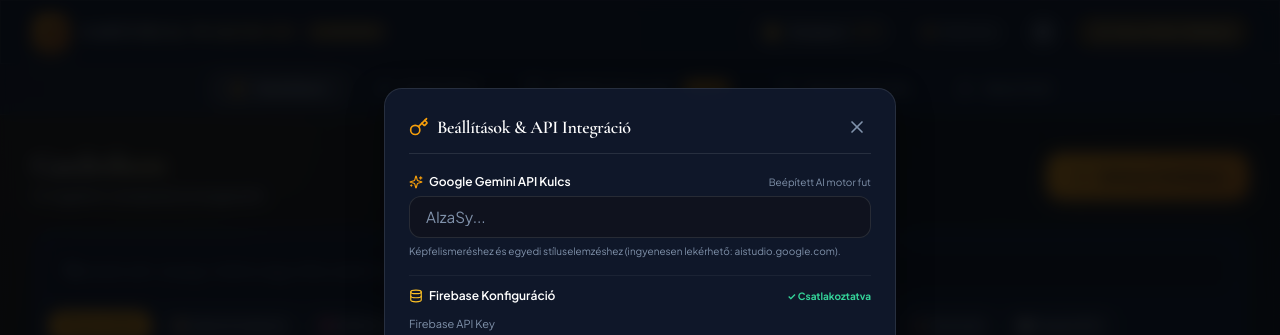
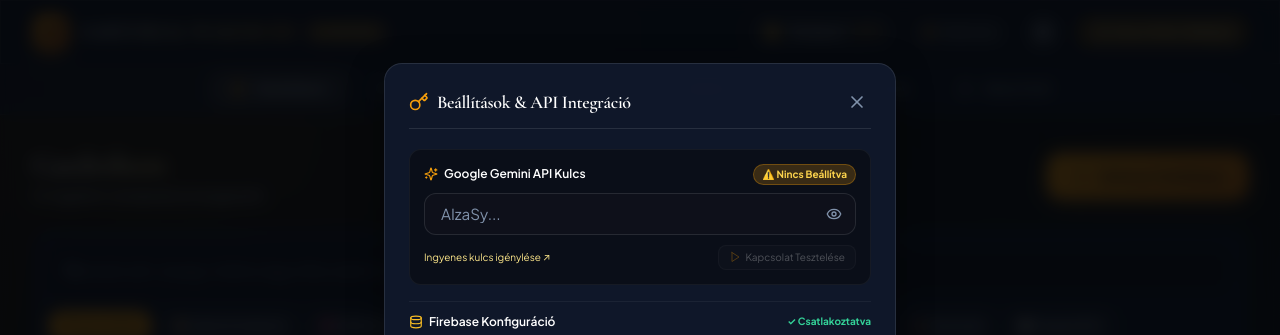
Before and after one commit to roadvagabond-max/wardrobe-assistant, a React (Vite) app: page / in a window 1280 px wide. Both pictures are taken after a click on the button "Beállítások & API Kulcsok". Shown: the top 335 px of the page. Built offline with nearby package versions, Linux system fonts and the light colour scheme; no server answers.

Commit message:
fix(settings): add key visibility toggle, live format validator, and instant Gemini API connection test button

```diff
--- a/src/components/settings/SettingsModal.jsx
+++ b/src/components/settings/SettingsModal.jsx
@@ -1,8 +1,8 @@
 import React, { useState, useEffect } from 'react';
-import { X, Key, Database, Sparkles, RotateCcw, Download, Check } from 'lucide-react';
+import { X, Key, Database, Sparkles, RotateCcw, Download, Check, Eye, EyeOff, Play, Loader2, AlertCircle } from 'lucide-react';
 import { useAuth } from '../../context/AuthContext';
 import { isFirebaseConfigured } from '../../services/firebase';
-import { isGeminiConfigured } from '../../services/gemini';
+import { isGeminiConfigured, testGeminiApiKey } from '../../services/gemini';
 
 export default function SettingsModal({ isOpen, onClose }) {
   const { wardrobe, resetToDemoData, geminiApiKey: contextGeminiKey, saveGeminiApiKey } = useAuth();
@@ -11,6 +11,8 @@
     const raw = (localStorage.getItem('GEMINI_API_KEY') || '').trim();
     return raw.startsWith('AQ.') ? '' : raw;
   });
+  const [showGeminiKey, setShowGeminiKey] = useState(false);
+  const [testStatus, setTestStatus] = useState({ testing: false, message: '', success: null });
   const [firebaseApiKey, setFirebaseApiKey] = useState(() => localStorage.getItem('VITE_FIREBASE_API_KEY') || '');
   const [firebaseProjectId, setFirebaseProjectId] = useState(() => localStorage.getItem('VITE_FIREBASE_PROJECT_ID') || '');
   const [firebaseAuthDomain, setFirebaseAuthDomain] = useState(() => localStorage.getItem('VITE_FIREBASE_AUTH_DOMAIN') || '');
@@ -24,11 +26,20 @@
       setFirebaseApiKey(localStorage.getItem('VITE_FIREBASE_API_KEY') || '');
       setFirebaseProjectId(localStorage.getItem('VITE_FIREBASE_PROJECT_ID') || '');
       setFirebaseAuthDomain(localStorage.getItem('VITE_FIREBASE_AUTH_DOMAIN') || '');
+      setTestStatus({ testing: false, message: '', success: null });
       setSavedSuccess(false);
     }
   }, [isOpen, contextGeminiKey]);
 
   if (!isOpen) return null;
+
+  const handleTestKey = async () => {
+    const clean = geminiKey.trim();
+    if (!clean) return;
+    setTestStatus({ testing: true, message: '', success: null });
+    const result = await testGeminiApiKey(clean);
+    setTestStatus({ testing: false, message: result.message, success: result.success });
+  };
 
   const handleSaveKeys = async (e) => {
     e.preventDefault();
@@ -43,7 +54,7 @@
     setTimeout(() => {
       setSavedSuccess(false);
       onClose();
-    }, 800);
+    }, 1000);
   };
 
   const handleExportData = () => {
@@ -55,6 +66,8 @@
     downloadAnchor.click();
     downloadAnchor.remove();
   };
+
+  const isKeyActive = isGeminiConfigured(geminiKey);
 
   return (
     <div className="modal-backdrop">
@@ -75,29 +88,87 @@
         <form onSubmit={handleSaveKeys} className="space-y-4">
 
           {/* Gemini API Key */}
-          <div className="space-y-1.5">
+          <div className="space-y-2 bg-[#07090e]/60 p-3.5 rounded-xl border border-white/5">
             <div className="flex items-center justify-between">
               <label className="text-xs font-semibold text-white flex items-center gap-1.5">
                 <Sparkles className="w-3.5 h-3.5 text-[var(--accent-gold)]" />
                 <span>Google Gemini API Kulcs</span>
               </label>
-              <span className={`text-[10px] ${isGeminiConfigured() ? 'text-emerald-400 font-bold' : 'text-[var(--text-muted)]'}`}>
-                {isGeminiConfigured() ? '✓ Aktív' : 'Beépített AI motor fut'}
+              <span className={`text-[10px] px-2 py-0.5 rounded-full font-bold ${
+                isKeyActive
+                  ? 'bg-emerald-500/20 text-emerald-400 border border-emerald-500/30'
+                  : 'bg-amber-500/20 text-amber-300 border border-amber-500/30'
+              }`}>
+                {isKeyActive ? '✓ Aktív Kulcs' : '⚠️ Nincs Beállítva'}
               </span>
             </div>
+
+            <div className="relative">
               <input
-              type="password"
+                type={showGeminiKey ? "text" : "password"}
                 id="settings-gemini-key-input"
                 name="geminiApiKey"
                 aria-label="Google Gemini API Kulcs"
                 placeholder="AIzaSy..."
                 value={geminiKey}
-              onChange={(e) => setGeminiKey(e.target.value)}
-              className="custom-input text-xs font-mono"
+                onChange={(e) => {
+                  setGeminiKey(e.target.value);
+                  setTestStatus({ testing: false, message: '', success: null });
+                }}
+                className="custom-input text-xs font-mono pr-10"
               />
-            <p className="text-[10px] text-[var(--text-muted)]">
-              Képfelismeréshez és egyedi stíluselemzéshez (ingyenesen lekérhető: aistudio.google.com).
-            </p>
+              <button
+                type="button"
+                onClick={() => setShowGeminiKey(prev => !prev)}
+                className="absolute right-2.5 top-1/2 -translate-y-1/2 p-1 text-[var(--text-muted)] hover:text-white transition-colors"
+                title={showGeminiKey ? "Kulcs elrejtése" : "Kulcs megjelenítése"}
+              >
+                {showGeminiKey ? <EyeOff className="w-4 h-4" /> : <Eye className="w-4 h-4" />}
+              </button>
+            </div>
+
+            {/* Live Format & Test Button Row */}
+            <div className="flex items-center justify-between gap-2 pt-0.5">
+              <div className="text-[10px]">
+                {geminiKey.startsWith('AIzaSy') ? (
+                  <span className="text-emerald-400 font-medium flex items-center gap-1">✓ AI Studio formátum</span>
+                ) : geminiKey.startsWith('AQ.') ? (
+                  <span className="text-rose-400 font-medium">❌ Érvénytelen (AIzaSy... szükséges)</span>
+                ) : geminiKey ? (
+                  <span className="text-amber-400 font-medium">⚠️ Ellenőrizd a kulcsot</span>
+                ) : (
+                  <a
+                    href="https://aistudio.google.com/apikey"
+                    target="_blank"
+                    rel="noreferrer"
+                    className="text-[var(--accent-gold-light)] hover:underline"
+                  >
+                    Ingyenes kulcs igénylése ↗
+                  </a>
+                )}
+              </div>
+
+              <button
+                type="button"
+                onClick={handleTestKey}
+                disabled={!geminiKey || testStatus.testing}
+                className="text-[10px] px-2.5 py-1 rounded-lg bg-white/5 hover:bg-white/10 text-white/90 hover:text-white border border-white/10 disabled:opacity-30 flex items-center gap-1 transition-all"
+              >
+                {testStatus.testing ? <Loader2 className="w-3 h-3 animate-spin text-[var(--accent-gold)]" /> : <Play className="w-3 h-3 text-[var(--accent-gold)]" />}
+                <span>{testStatus.testing ? 'Tesztelés...' : 'Kapcsolat Tesztelése'}</span>
+              </button>
+            </div>
+
+            {/* Test Status Feedback */}
+            {testStatus.message && (
+              <div className={`p-2 rounded-lg text-[11px] border leading-relaxed ${
+                testStatus.success
+                  ? 'bg-emerald-950/50 border-emerald-500/40 text-emerald-200'
+                  : 'bg-rose-950/50 border-rose-500/40 text-rose-200'
+              }`}>
+                {testStatus.message}
+              </div>
+            )}
           </div>
 
           {/* Firebase Keys */}
--- a/src/components/stylist/StylistChatView.jsx
+++ b/src/components/stylist/StylistChatView.jsx
@@ -13,7 +13,7 @@
 ];
 
 export default function StylistChatView({ weather }) {
-  const { wardrobe, profile } = useAuth();
+  const { wardrobe, profile, geminiApiKey } = useAuth();
 
   const [messages, setMessages] = useState(() => {
     const saved = localStorage.getItem('stylist_chat_history');
@@ -88,7 +88,8 @@
         messages: apiMessages,
         wardrobe,
         styleProfile: profile,
-        weather
+        weather,
+        apiKey: geminiApiKey
       });
 
       setMessages(prev => [
@@ -263,7 +264,7 @@
       </div>
 
       {/* Banner if Gemini is not yet configured */}
-      {!isGeminiConfigured() && (
+      {!isGeminiConfigured(geminiApiKey) && (
         <div className="bg-amber-500/10 border border-amber-500/30 rounded-2xl p-3.5 flex flex-col sm:flex-row items-start sm:items-center justify-between gap-3 text-xs text-amber-200 shrink-0 shadow-lg">
           <div className="flex items-center gap-2.5">
             <Sparkles className="w-4 h-4 text-[var(--accent-gold)] shrink-0" />
--- a/src/services/gemini.js
+++ b/src/services/gemini.js
@@ -15,10 +15,35 @@
   return (localKey && !localKey.startsWith('AQ.')) ? localKey : (envKey && !envKey.startsWith('AQ.')) ? envKey : '';
 };
 
-export const isGeminiConfigured = () => {
-  const key = getGeminiApiKey();
-  return Boolean(key && (key.startsWith('AIzaSy') || key.length > 25));
+export const isGeminiConfigured = (providedKey = null) => {
+  const key = (providedKey || getGeminiApiKey() || '').trim();
+  return Boolean(key && !key.startsWith('AQ.') && (key.startsWith('AIzaSy') || key.length > 25));
 };
+
+/**
+ * Test a Gemini API key with a fast ping to verify credentials
+ */
+export async function testGeminiApiKey(testKey) {
+  const cleanKey = (testKey || getGeminiApiKey() || '').trim();
+  if (!cleanKey) {
+    return { success: false, message: 'Nincs megadva API kulcs!' };
+  }
+  if (cleanKey.startsWith('AQ.')) {
+    return { success: false, message: 'Érvénytelen OAuth token formátum! Google AI Studio kulcs szükséges (AIzaSy... kezdetű).' };
+  }
+  try {
+    const res = await callGeminiApi({
+      apiKey: cleanKey,
+      contents: [{ role: 'user', parts: [{ text: 'Ping! Respond in JSON: {"status": "ok"}' }] }],
+      preferredModels: FAST_MODELS,
+      timeoutMs: 6000,
+      expectJson: true
+    });
+    return { success: true, message: '✓ Sikeres kapcsolat a Google Gemini AI-val!' };
+  } catch (err) {
+    return { success: false, message: err.message || 'Nem sikerült csatlakozni a Geminihez.' };
+  }
+}
 
 // Google Gemini official 2026 models in order of stability & speed
 export const FAST_MODELS = [
@@ -1615,12 +1640,14 @@
 /**
  * 6. Szabad Szöveges Személyes AI Master Stylist Chat
  */
-export async function chatWithMasterStylist({ messages = [], wardrobe = [], styleProfile = {}, weather = null }) {
-  const apiKey = getGeminiApiKey();
-
-  if (!apiKey) {
-    throw new Error('Nincs beállítva Gemini API kulcs! Kérlek add meg a Beállításokban.');
-  }
+export async function chatWithMasterStylist({ messages = [], wardrobe = [], styleProfile = {}, weather = null, apiKey = null }) {
+  const cleanKey = (apiKey || getGeminiApiKey() || '').trim();
+
+  if (!cleanKey || cleanKey.startsWith('AQ.')) {
+    throw new Error('Nincs érvényes Gemini API kulcs! Kérlek add meg a Beállításokban.');
+  }
+
+  const activeApiKey = cleanKey;
 
   try {
     const customRules = Array.isArray(styleProfile.customStylingRules) && styleProfile.customStylingRules.length > 0
@@ -1696,7 +1723,7 @@
     }
 
     const response = await callGeminiApi({
-      apiKey,
+      apiKey: activeApiKey,
       contents,
       temperature: 0.65,
       expectJson: false,
```
Lines whose indentation alone changed are shown as unchanged.
